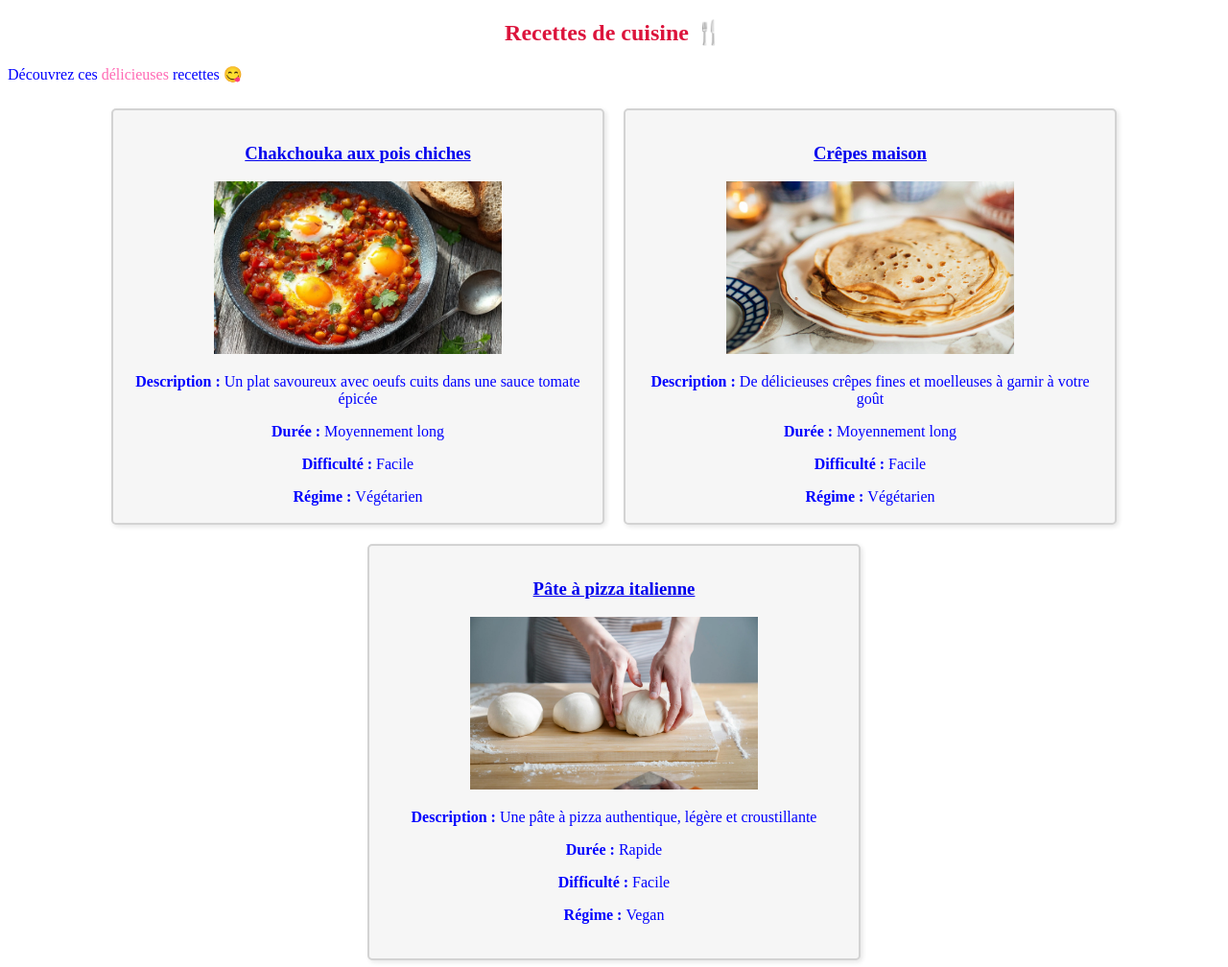
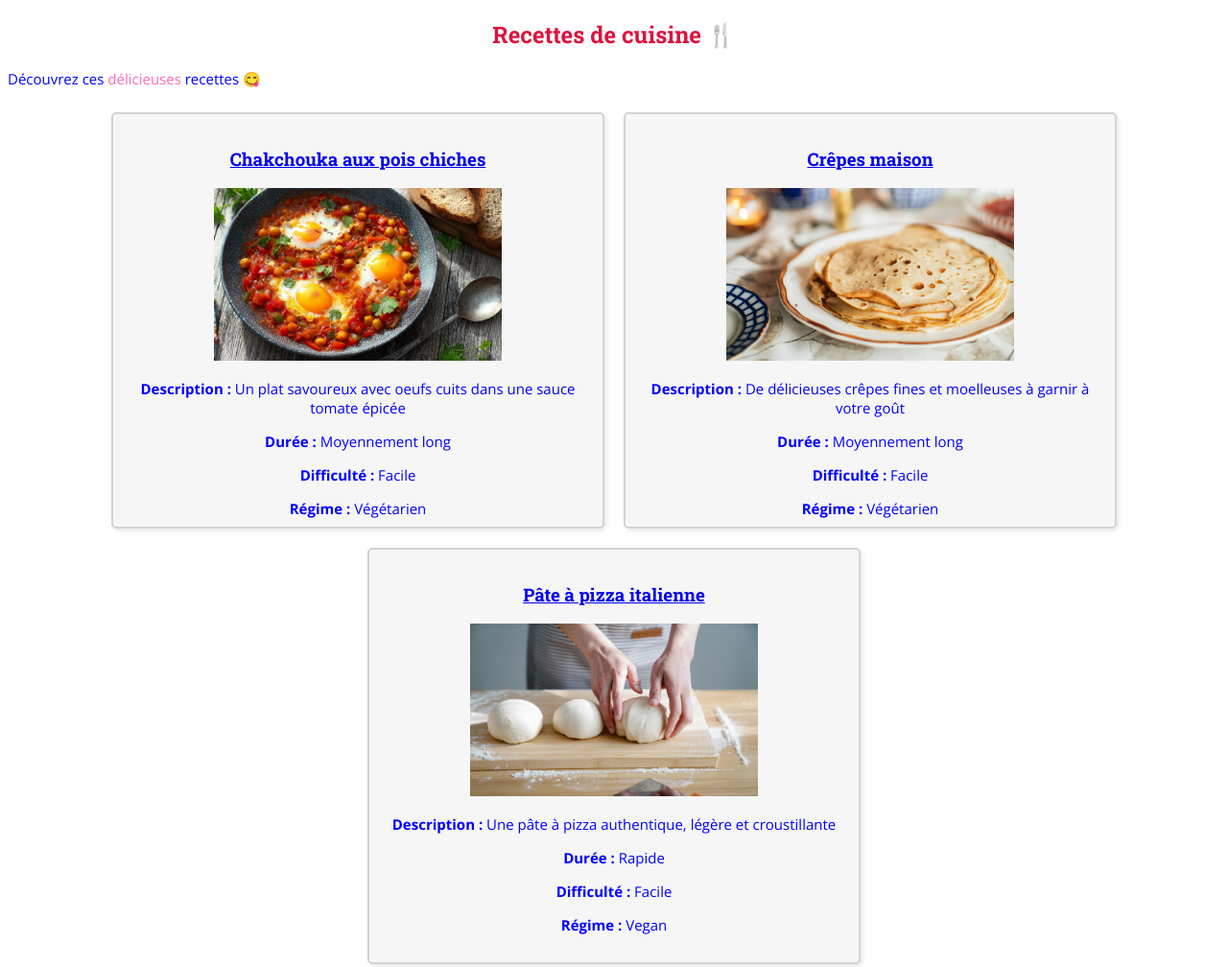
Before and after one commit to emmy-villard/grimoire-de-cuisine, a plain HTML site: page frontend/recipes.html in a window 1280 px wide. Shown: the top 1008 px of the page at 96% size. Drawn offline with nearby package versions, Linux system fonts and the light colour scheme.

Commit message:
style(css): add fonts

```diff
--- a/frontend/assets/css/style.css
+++ b/frontend/assets/css/style.css
@@ -1,12 +1,15 @@
 p,
 li {
     color:blue;
+    font-family: "Open Sans";
+    font-size: 15px;
 }
 
 h1,
-h2 {
+h2,
+h3 {
     color:#3a3a3a;
-    text-align: center;
+    font-family: "Roboto Slab";
 }
 
 .recipes-container {
@@ -36,3 +39,7 @@ h2 {
 .highlight {
     color:hotpink
 }
+
+.center {
+    text-align: center;
+}
--- a/frontend/recipes.html
+++ b/frontend/recipes.html
@@ -5,10 +5,14 @@
         <meta charset="UTF-8">
         <title>Liste de recettes</title>
         <link rel="stylesheet" href="assets/css/style.css">
+        <link rel="preconnect" href="https://fonts.googleapis.com">
+        <link rel="preconnect" href="https://fonts.gstatic.com" crossorigin>
+        <link href="https://fonts.googleapis.com/css2?family=Roboto+Slab:wght@100..900&display=swap" rel="stylesheet">
+        <link href="https://fonts.googleapis.com/css2?family=Open+Sans:ital,wght@0,300..800;1,300..800&family=Roboto+Slab:wght@100..900&display=swap" rel="stylesheet">
     </head>
 
     <body>
-        <h2 class="recipes_title">Recettes de cuisine 🍴</h2>
+        <h2 class="recipes_title center">Recettes de cuisine 🍴</h2>
         <p>Découvrez ces <span class="highlight">délicieuses</span> recettes 😋</p>
         <div class="recipes-container">
             <div class="recipe-card">
```
Also changed, not shown: frontend/index.html (+4 -0 lines), frontend/new-recipe.html (+4 -0 lines), frontend/recipe-chakchouka-pois-chiches.html (+4 -0 lines), frontend/recipe-crepes.html (+4 -0 lines), frontend/recipe-pate-a-pizza.html (+4 -0 lines).
